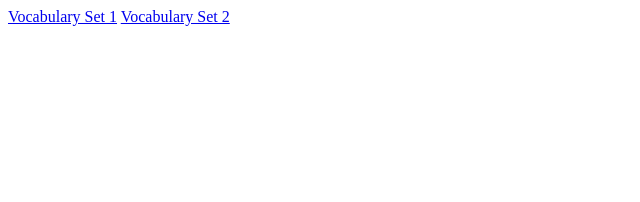
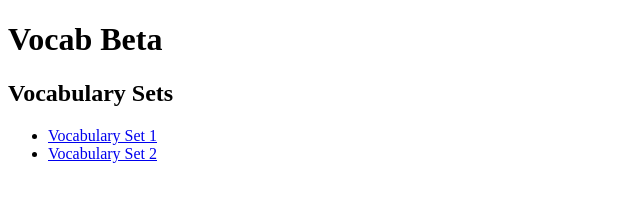
Before and after one commit to kynmjl/voc, a plain HTML site: page index.html in a window 1280 px wide. Shown: the whole page, without its empty margins (0-640 px from the left). Drawn offline with Linux system fonts and the light colour scheme.

Commit message:
Update index.html

```diff
--- a/index.html
+++ b/index.html
@@ -1,2 +1,20 @@
-<a href="set1.html">Vocabulary Set 1</a>
-<a href="set2.html">Vocabulary Set 2</a>
+<!-- HTML Aufbau -->
+<!DOCTYPE html>
+<html>
+<head>
+    <title>Meine Seite</title>
+</head>
+<body>
+
+<!-- Liste mit allen Vokabel Sets -->
+<h1>Vocab Beta</h1>
+<h2>Vocabulary Sets</h2>
+
+<ul>
+    <li><a href="set1.html">Vocabulary Set 1</a></li>
+    <li><a href="set2.html">Vocabulary Set 2</a></li>
+</ul>
+
+<!-- HTML Aufbau Abschluss -->
+</body>
+</html>
```
